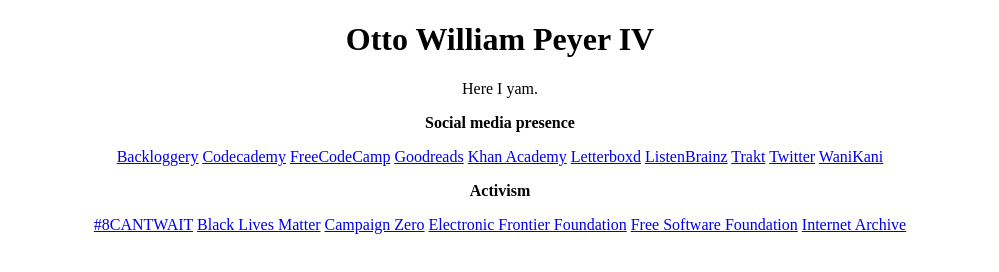
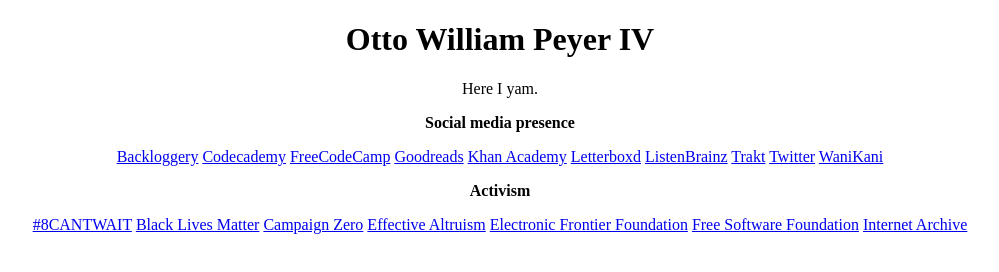
Before and after one commit to opeyer/opeyer.github.io, a plain HTML site: page index.html in a window 1280 px wide. Shown: the whole page, without its empty margins (140-1139 px from the left). Drawn offline with Linux system fonts and the light colour scheme.

Commit message:
Added Effective Altruism to Activism section

```diff
--- a/index.html
+++ b/index.html
@@ -29,6 +29,7 @@
                 <p><a href="https://8cantwait.org/">#8CANTWAIT</a>
                 <a href="https://blacklivesmatter.com/">Black Lives Matter</a>
                 <a href="https://www.joincampaignzero.org/">Campaign Zero</a>
+                <a href="https://www.effectivealtruism.org/">Effective Altruism</a>
                 <a href="https://www.eff.org/">Electronic Frontier Foundation</a>
                 <a href="https://www.fsf.org/">Free Software Foundation</a>
                 <a href="https://archive.org/">Internet Archive</a></p>
```
